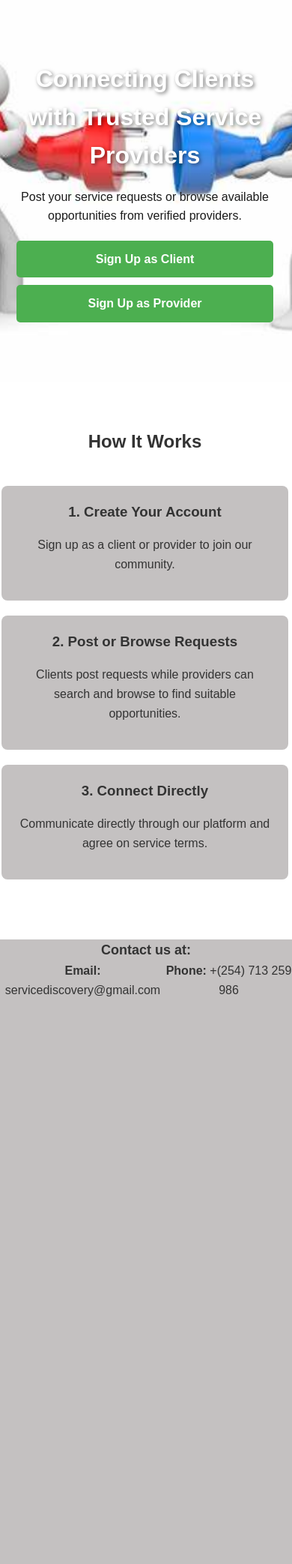
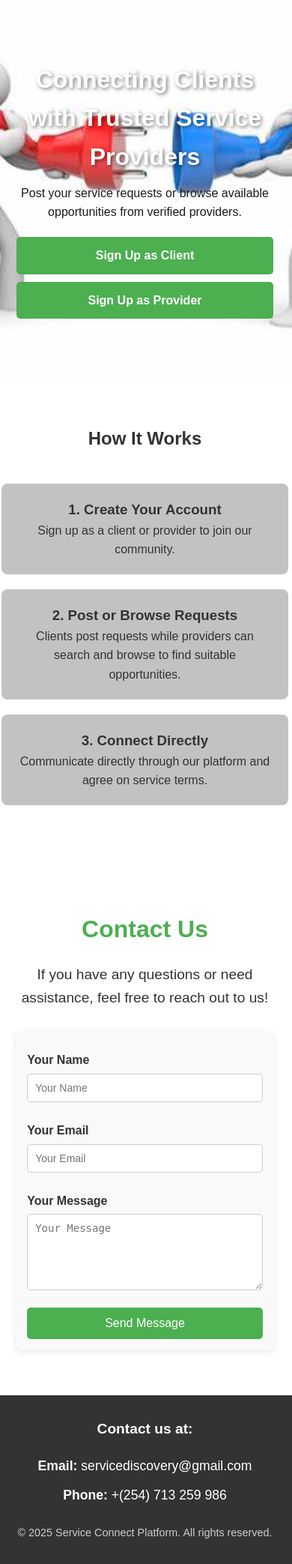
Before and after one commit to IT-Tutors-Coding-Space/ServiceDiscovery, a PHP site: page /pages/index.html in a window 390 px wide. Shown: the part 69-2155 px from the top of the page at 75% size. Before the commit the page ends 1398 px from the top, so only its background shows below. Run offline with PHP 8.4, Linux system fonts and the light colour scheme.

Commit message:
Improved the homepage and made it more responsive.

```diff
--- a/Assets/css/styles.css
+++ b/Assets/css/styles.css
@@ -55,14 +55,15 @@
     height: auto;
     width: 100%;
     display: flex;
-    flex-wrap: wrap; /* Allows items to move to the next row if needed */
+    flex-wrap: wrap;
     justify-content: space-between;
     background-color: #c4c1c1;
-    color:#333;
+    color: #333;
     align-items: center;
     padding: 10px 20px;
-    overflow: hidden; /* Prevents scrolling */
+    overflow: hidden;
   }
+
   .nav ul {
     display: flex;
     flex-wrap: wrap;
@@ -72,13 +73,15 @@
   }
 
   .nav ul li {
-    margin: 10px; /* Adds spacing between items */
+    margin: 10px;
   }
+
   .logo {
     font-size: 1.5rem;
     font-weight: bold;
     font-family: 'Lucida Sans', 'Lucida Sans Regular', 'Lucida Grande', 'Lucida Sans Unicode', Geneva, Verdana, sans-serif;
   }
+
   .menu {
     display: none;
     list-style: none;
@@ -106,6 +109,7 @@
   .menu li a:hover {
     color: rgb(6, 158, 6);
   }
+
   .checkbtn {
     font-size: 30px;
     color: white;
@@ -141,8 +145,8 @@
     .menu li {
       padding: 0 15px;
     }
+  }
 
-  }
   /* ==========================================================================
      Hero Section (Home Page)
      ========================================================================== */
@@ -152,36 +156,41 @@
     padding: 100px 20px;
     text-align: center;
     height: auto;
-    align-items: center; /* Center content vertically */
+    align-items: center;
     justify-content: center;
-    min-height: 80vh; /* Make it at least 80% of viewport height */
+    min-height: 80vh;
     max-width: 100%;
     display: flex;
   }
+
   /* Container to make sure content is properly positioned */
   .container {
-  max-width: 900px; /* Limit width for better readability */
+    max-width: 900px;
     width: 100%;
   }
+
   .hero h2 {
     font-size: 2.5em;
     margin-bottom: 10px;
     font-weight: bold;
-    color: #fff; /* Ensure good contrast on background */
+    color: #fff;
     text-shadow: 2px 2px 5px rgba(0, 0, 0, 0.5);
   }
+
   .hero p {
     font-size: 1.2em;
     margin-bottom: 20px;
-    color:#1B1B1B;
+    color: #1B1B1B;
   }
+
   /* CTA buttons styling */
   .cta-buttons {
     display: flex;
     justify-content: center;
-  flex-wrap: wrap; /* Allows buttons to stack on small screens */
+    flex-wrap: wrap;
     gap: 15px;
   }
+
   .cta-buttons .cta-btn {
     display: inline-block;
     padding: 12px 30px;
@@ -193,11 +202,13 @@
     font-weight: bold;
     transition: background var(--transition-speed), transform 0.2s ease-in-out;
   }
+
   .cta-buttons .cta-btn:hover {
     transition: background var(--transition-speed);
     background-color: #32CD32;
     transform: scale(1.05); /* Slight zoom effect */
   }
+
   /* Mobile Responsiveness */
   @media (max-width: 768px) {
     .hero {
@@ -232,14 +243,17 @@
     background-color: #fff;
     text-align: center;
   }
+
   .how-it-works h2 {
     margin-bottom: 40px;
   }
+
   .steps {
     display: flex;
     flex-wrap: wrap;
     justify-content: space-around;
   }
+
   .step {
     flex: 0 0 30%;
     background-color: #c4c1c1;
@@ -247,147 +261,50 @@
     margin-bottom: 20px;
     border-radius: 8px;
   }
+
   .step h3 {
     margin-top: 0;
   }
 
   /* ==========================================================================
-     Testimonials Section (Home Page)
-     ========================================================================== */
-  .testimonials {
-    padding: 60px 0;
-    background-color: var(--bg-color);
-    text-align: center;
-  }
-  .testimonials h2 {
-    margin-bottom: 40px;
-  }
-  .testimonial-cards {
-    display: flex;
-    flex-wrap: wrap;
-    justify-content: space-around;
-  }
-  .testimonial-cards .card {
-    flex: 0 0 45%;
-    background-color: #fff;
-    padding: 20px;
-    margin-bottom: 20px;
-    border-radius: 8px;
-    box-shadow: 0 2px 4px rgba(0,0,0,0.1);
-  }
-
-
-  /* ==========================================================================
-     Login Sections (Client & Provider)
-     ========================================================================== */
-  .login-section {
-    width: 100%;
-    height: 100vh;
-    margin: 0;
-    background-color: #1b1b32;;
-    color: #f5f6f7;
-    font-family: Tahoma;
-    font-size: 16px;
-  }
-  .login-section h2,
-  p {
-
-      margin: 1em auto;
-      text-align: center;
-
-  }
-  .login-form {
-    width: 60vw;
-    max-width: 500px;
-    min-width: 300px;
-    margin: 0 auto;
-    padding-bottom: 2em;
-  }
-  .login-form fieldset {
-    border: none;
-    padding: 2rem 0;
-    border-bottom: 3px solid #3b3b4f;
-  }
-  .login-form label {
-    display: block;
-    margin: 10px 0 5px;
-    font-weight: bold;
-  }
-  .login-form input[type="email"],
-  .login-form input[type="password"] {
-    width: 100%;
-    padding: 10px;
-    border: 1px solid #ccc;
-    border-radius: 5px;
-    font-size: 16px;
-  }
-  .login-form button {
-    display: block;
-    width: 100%;
-    padding: 10px;
-    background-color: var(--primary-color);
-    color: #fff;
-    border: none;
-    border-radius: 5px;
-    margin-top: 20px;
-    font-size: 16px;
-    cursor: pointer;
-    transition: background var(--transition-speed);
-  }
-  .login-form button:hover {
-    background-color: var(--primary-color-dark);
-  }
-  .login-section p {
-    margin-top: 15px;
-  }
-  input[type="submit"] {
-    display: block;
-    width: 60%;
-    margin: 1em auto;
-    height: 2em;
-    font-size: 1.1rem;
-    background-color: #3b3b4f;
-    border-color: white;
-    min-width: 300px;
-  }
-
-  /* ==========================================================================
-     About Page Section
-     ========================================================================== */
-  .about-section {
-    padding: 60px 0;
-    background-color: #fff;
-  }
-  .about-section h2 {
-    text-align: center;
-    margin-bottom: 20px;
-  }
-  .about-section p {
-    margin-bottom: 15px;
-    text-align: justify;
-  }
-
-  /* ==========================================================================
-     Contact Page Section
+   Contact Page Section (Home Page)
    ========================================================================== */
 .contact-section {
   padding: 60px 0;
   background-color: #fff;
   text-align: center;
 }
+
 .contact-section h2 {
   margin-bottom: 20px;
+  font-size: 2.5rem;
+  font-weight: bold;
+  color: var(--primary-color);
 }
+
+.contact-section p {
+  margin-bottom: 30px;
+  font-size: 1.2em;
+  color: var(--text-color);
+}
+
 .contact-form {
-    max-width: 500px;
+  max-width: 600px;
   margin: 0 auto;
   text-align: left;
+  background-color: #f9f9f9;
+  padding: 20px;
+  border-radius: 8px;
+  box-shadow: 0 2px 10px rgba(0, 0, 0, 0.1);
 }
+
 .contact-form label {
   display: block;
   margin: 10px 0 5px;
   font-weight: bold;
+  color: var(--text-color);
 }
+
 .contact-form input[type="text"],
 .contact-form input[type="email"],
 .contact-form textarea {
@@ -396,70 +313,134 @@
   border: 1px solid #ccc;
   border-radius: 5px;
   font-size: 16px;
+  margin-bottom: 15px;
 }
+
 .contact-form textarea {
   resize: vertical;
 }
+
 .contact-form button {
   display: block;
   width: 100%;
-    padding: 10px;
+  padding: 12px;
   background-color: var(--primary-color);
   color: #fff;
   border: none;
   border-radius: 5px;
-    margin-top: 20px;
   font-size: 16px;
   cursor: pointer;
   transition: background var(--transition-speed);
 }
+
 .contact-form button:hover {
   background-color: var(--primary-color-dark);
 }
 
 /* ==========================================================================
-     Footer
+   Responsive Styles for Contact Section
    ========================================================================== */
+@media (max-width: 768px) {
+  .contact-section h2 {
+    font-size: 2rem;
+  }
 
-  .contactt{
-    margin: 0;
-    font-size: 18px;
-    font-weight:bold;
+  .contact-form {
+    padding: 15px;
+    width: 90%;
+  }
+
+  .contact-form input[type="text"],
+  .contact-form input[type="email"],
+  .contact-form textarea {
+    font-size: 14px;
+  }
+}
+
+ /* ==========================================================================
+   Footer Section
+   ========================================================================== */
+.footer {
+  background-color: #333;
+  color: #fff;
+  padding: 30px 0;
   text-align: center;
+}
 
-  }
-  .foot{
-    flex-direction: column;
-    justify-content: center;
-    text-align: center;
-    background-color: #c4c1c1;
-  }
-  .contDetails{
-    margin-top: 70px auto;
+.footer .footer-content {
   display: flex;
   justify-content: space-between;
+  align-items: center;
+  flex-wrap: wrap;
+  margin-bottom: 20px;
 }
-  .email{
-    margin-left: 20px 10px;
+
+.footer .footer-contact {
+  font-size: 1.2rem;
+  font-weight: bold;
 }
-  .tel {
-    margin-right: 20px 10px;
+
+.footer .footer-details {
+  display: flex;
+  flex-direction: column;
+  text-align: left;
 }
+
+.footer .footer-details span {
+  margin: 5px 0;
+}
+
+.footer .footer-email,
+.footer .footer-phone {
+  font-size: 1rem;
+}
+
+.footer-bottom {
+  margin-top: 20px;
+  font-size: 0.9rem;
+  color: #ccc;
+}
+
+.footer .footer-bottom p {
+  margin: 0;
+}
+
+/* ==========================================================================
+   Responsive Styles for Footer
+   ========================================================================== */
+@media (max-width: 768px) {
+  .footer .footer-content {
+    flex-direction: column;
+    align-items: center;
+    text-align: center;
+  }
+
+  .footer .footer-details {
+    text-align: center;
+    margin-top: 15px;
+  }
+
+  .footer .footer-email,
+  .footer .footer-phone {
+    font-size: 1.1rem;
+  }
+}
+
+
   /* ==========================================================================
      Responsive Styles
      ========================================================================== */
   @media (max-width: 768px) {
 
-    /* Adjust steps layout */
     .steps {
       flex-direction: column;
       align-items: center;
     }
+
     .step {
       flex: 0 0 80%;
     }
 
-    /* Adjust testimonial cards */
     .testimonial-cards .card {
       flex: 0 0 90%;
     }
--- a/pages/index.html
+++ b/pages/index.html
@@ -6,7 +6,6 @@
   <title>Service Connect Platform</title>
   <link rel="stylesheet" href="https://cdnjs.cloudflare.com/ajax/libs/font-awesome/5.15.3/css/all.min.css" />
   <link rel="stylesheet" href="/Assets/css/styles.css">
-  <link rel="stylesheet" href="/Assets/css/home.css">
 </head>
 <body class="whole_body">
   <div class="body_wrap">
@@ -18,14 +17,12 @@
         <label for="check" class="checkbtn">
           <i class="fas fa-bars"></i>
         </label>
-
         <ul class="menu">
-           <li><a  class="active" href="/pages/index.html">Home</a></li>
+          <li><a class="active" href="/pages/index.html">Home</a></li>
           <li><a href="/pages/client-login.html">Client Login</a></li>
           <li><a href="/pages/provider-login.html">Provider Login</a></li>
         </ul>
       </nav>
-
     </header>
 
     <!-- Hero Section -->
@@ -61,31 +58,45 @@
       </div>
     </section>
 
-  <!-- Testimonials Section -->
-  <!-- <section class="testimonials">
+    <!-- Contact Section -->
+<section class="contact-section">
   <div class="container">
-      <h2>What Our Users Say</h2>
-      <div class="testimonial-cards">
-        <div class="card">
-          <p>"This platform made it effortless to find a reliable provider for my home repairs!"</p>
-          <p>- Client A</p>
-        </div>
-        <div class="card">
-          <p>"I enjoy browsing through requests and connecting with new clients regularly."</p>
-          <p>- Provider B</p>
+    <h2>Contact Us</h2>
+    <p>If you have any questions or need assistance, feel free to reach out to us!</p>
+    <div class="contact-form">
+      <form action="#" method="POST">
+        <label for="name">Your Name</label>
+        <input type="text" id="name" name="name" placeholder="Your Name" required>
+
+        <label for="email">Your Email</label>
+        <input type="email" id="email" name="email" placeholder="Your Email" required>
+
+        <label for="message">Your Message</label>
+        <textarea id="message" name="message" rows="5" placeholder="Your Message" required></textarea>
+
+        <button type="submit">Send Message</button>
+      </form>
     </div>
   </div>
-    </div>
-  </section> -->
+</section>
+
 
     <!-- Footer Section -->
-  <footer class="foot">
-            <span  class="contactt">Contact us at:</span>
-            <div class="contDetails">
-                 <span class="Email"><strong>Email:</strong> servicediscovery@gmail.com</span>
-                 <span class="tel"><strong>Phone:</strong> +(254) 713 259 986</span>
+<footer class="footer">
+  <div class="container">
+    <div class="footer-content">
+      <span class="footer-contact">Contact us at:</span>
+      <div class="footer-details">
+        <span class="footer-email"><strong>Email:</strong> servicediscovery@gmail.com</span>
+        <span class="footer-phone"><strong>Phone:</strong> +(254) 713 259 986</span>
+      </div>
+    </div>
+    <div class="footer-bottom">
+      <p>&copy; 2025 Service Connect Platform. All rights reserved.</p>
+    </div>
   </div>
 </footer>
+
   </div>
 </body>
 </html>
```
Lines whose indentation alone changed are shown as unchanged.
